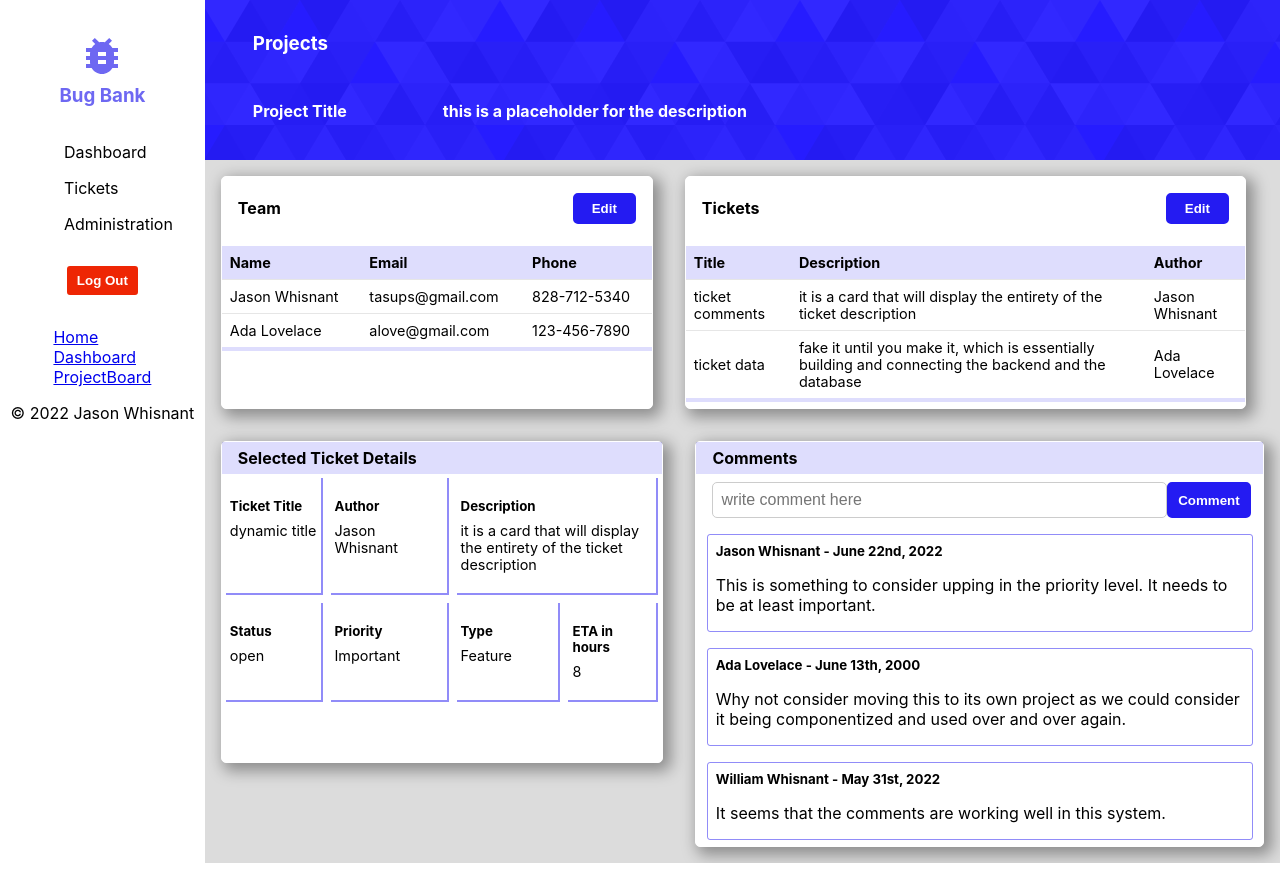
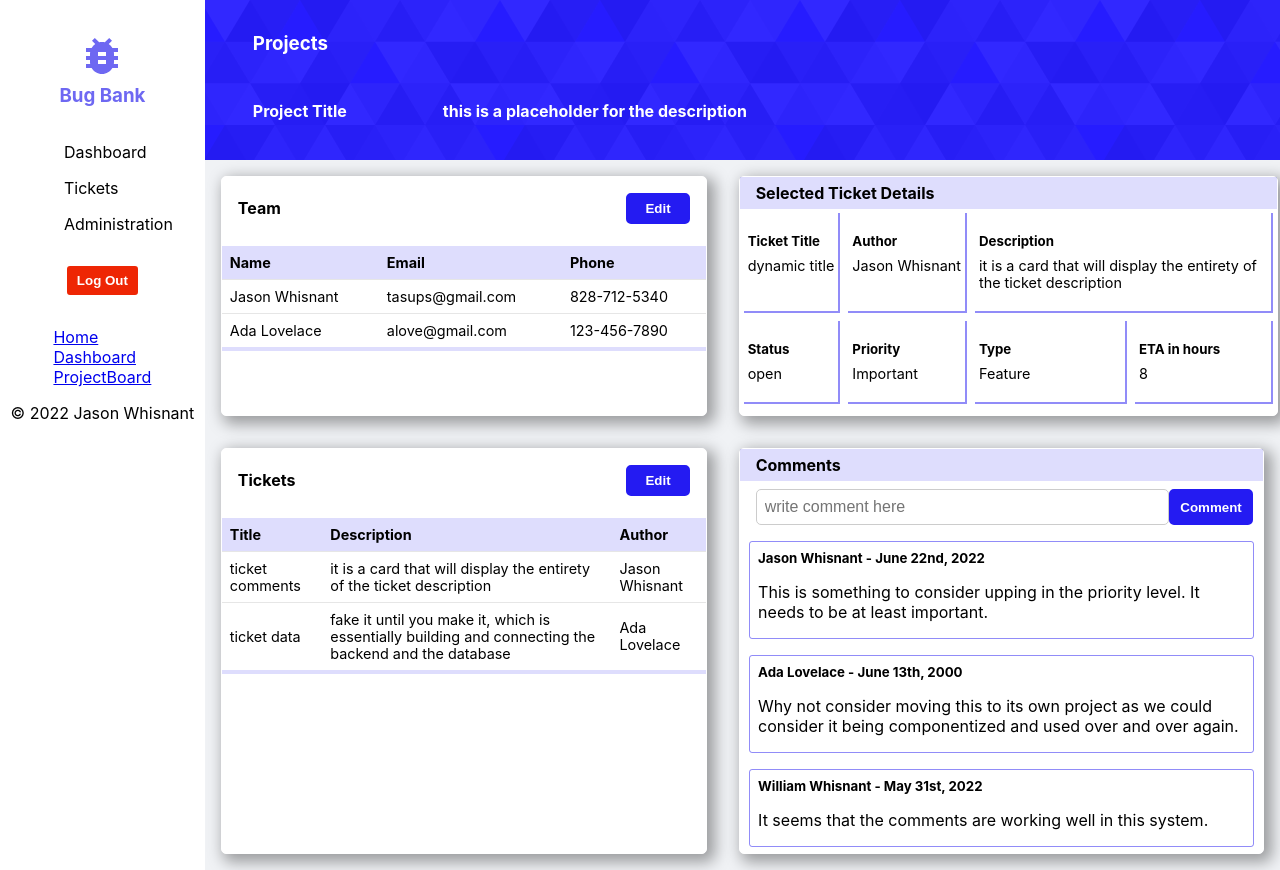
Before and after one commit to Tasups/bug-tracker-frontend, a React (Create React App) app: page /projectboard in a window 1280 px wide. Built offline with nearby package versions, Linux system fonts and the light colour scheme.

Commit message:
projectboard changed slightly, state moved into ProjectTickets component, problems with font-awesome

```diff
--- a/package.json
+++ b/package.json
@@ -5,6 +5,10 @@
   "dependencies": {
     "@emotion/react": "^11.9.3",
     "@emotion/styled": "^11.9.3",
+    "@fortawesome/fontawesome-svg-core": "^6.1.1",
+    "@fortawesome/free-regular-svg-icons": "^6.1.1",
+    "@fortawesome/free-solid-svg-icons": "^6.1.1",
+    "@fortawesome/react-fontawesome": "^0.1.18",
     "@mui/icons-material": "^5.8.3",
     "@mui/material": "^5.8.3",
     "@testing-library/jest-dom": "^5.16.4",
--- a/src/App.css
+++ b/src/App.css
@@ -311,7 +311,7 @@ html,body {
   left: 16vw;
   width: 84vw;
   min-height: 80vh;
-  background-color: rgb(220,220,220);
+  background-color: rgb(240,242,245);
 }
 
 .dashboard-card-container {
@@ -546,12 +546,13 @@ html,body {
   left: 16vw;
   width: 84vw;
   min-height: 80vh;
-  background-color: rgb(220,220,220);
+  background-color: rgb(240,242,245);
 }
 
 .projectboard-team-and-tickets {
   display: flex;
   max-width: 100vw;
+  min-height: 17rem;
 }
 
 .projectboard-desc-and-comments {
@@ -568,7 +569,7 @@ html,body {
   border-radius: 5px;
   -webkit-box-shadow: 5px 5px 15px 3px rgba(0,0,0,0.36);
   box-shadow: 5px 5px 15px 3px rgba(0,0,0,0.36);
-  min-width: 40%;
+  min-width: 45%;
 }
 
 .projectteam-title {
@@ -638,7 +639,7 @@ html,body {
   border-radius: 5px;
   -webkit-box-shadow: 5px 5px 15px 3px rgba(0,0,0,0.36);
   box-shadow: 5px 5px 15px 3px rgba(0,0,0,0.36);
-  max-width: 52%;
+  max-width: 45%;
 }
 
 .projecttickets-title {
@@ -715,7 +716,7 @@ html,body {
   border-radius: 5px;
   -webkit-box-shadow: 5px 5px 15px 3px rgba(0,0,0,0.36);
   box-shadow: 5px 5px 15px 3px rgba(0,0,0,0.36);
-  max-width: 45%;
+  min-width: 50%;
   max-height: 20rem;
 }
 
@@ -815,7 +816,7 @@ html,body {
   border-radius: 5px;
   -webkit-box-shadow: 5px 5px 15px 3px rgba(0,0,0,0.36);
   box-shadow: 5px 5px 15px 3px rgba(0,0,0,0.36);
-  max-width: 52.7%;
+  max-width: 50%;
 }
 
 .ticketcomments-title {
--- a/src/components/projectBoard/ProjectBoard.js
+++ b/src/components/projectBoard/ProjectBoard.js
@@ -65,28 +65,22 @@ const comments = [
   ]
 
 const ProjectBoard = () => {
-  return(
+  return (
     <>
       <ProjectHeader />
       <SideNav />
       <div className="projectboard-container">
         <div className="projectboard-team-and-tickets">
-          <ProjectTeam
-            data={projects}
-          />
-          <ProjectTickets
-            tickets={tickets}
-          />
+          <ProjectTeam data={projects} />
+          <ProjectTicketDescription />
         </div>
         <div className="projectboard-desc-and-comments">
-          <ProjectTicketDescription />
-          <ProjectTicketComments
-            comments={comments}
-          />
+          <ProjectTickets tickets={tickets} />
+          <ProjectTicketComments comments={comments} />
         </div>
       </div>
     </>
-    )
+  );
 }
 
 export default ProjectBoard;
--- a/src/components/projectBoard/ProjectTicketComments.js
+++ b/src/components/projectBoard/ProjectTicketComments.js
@@ -1,8 +1,6 @@
 import CommentCard from './CommentCard'
 
 const ProjectTicketComments = (props) => {
-
-  console.log(props)
 
   return (
     <section className="ticketcomments-container">
--- a/src/components/projectBoard/ProjectTickets.js
+++ b/src/components/projectBoard/ProjectTickets.js
@@ -1,10 +1,14 @@
-
+import { useState } from 'react'
 
  //this will need to have a maximum number, maybe 4-5 and then a scrollbar would be good
 
 const ProjectTickets = (props) => {
 
-   return(
+  const [tickets, setTickets] = useState(props.tickets)
+
+   console.log(tickets)
+
+   return (
      <section className="projecttickets-container">
        <div className="projecttickets-title">
          <h4>Tickets</h4>
@@ -18,7 +22,7 @@
                <th>Description</th>
                <th>Author</th>
              </tr>
-              {props.tickets?.map((ticket) => (
+             {tickets?.map((ticket) => (
                <tr key={ticket.title}>
                  <td>{ticket.title}</td>
                  <td>{ticket.description}</td>
@@ -29,7 +33,7 @@
          </table>
        </div>
      </section>
-     )
+   );
  }
 
  export default ProjectTickets;
```
Also changed, not shown: 1 other file (tests, documents, lock files or other folders). Lines whose indentation alone changed are shown as unchanged.
